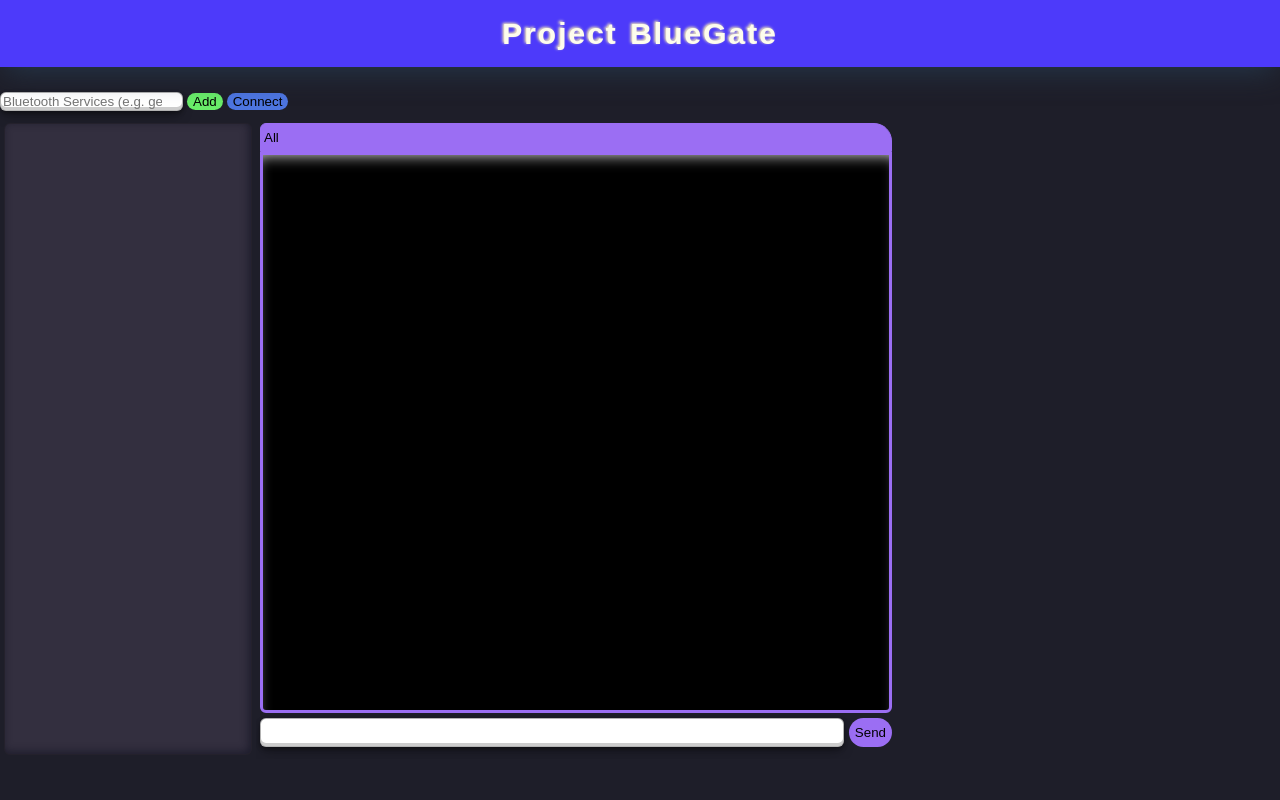
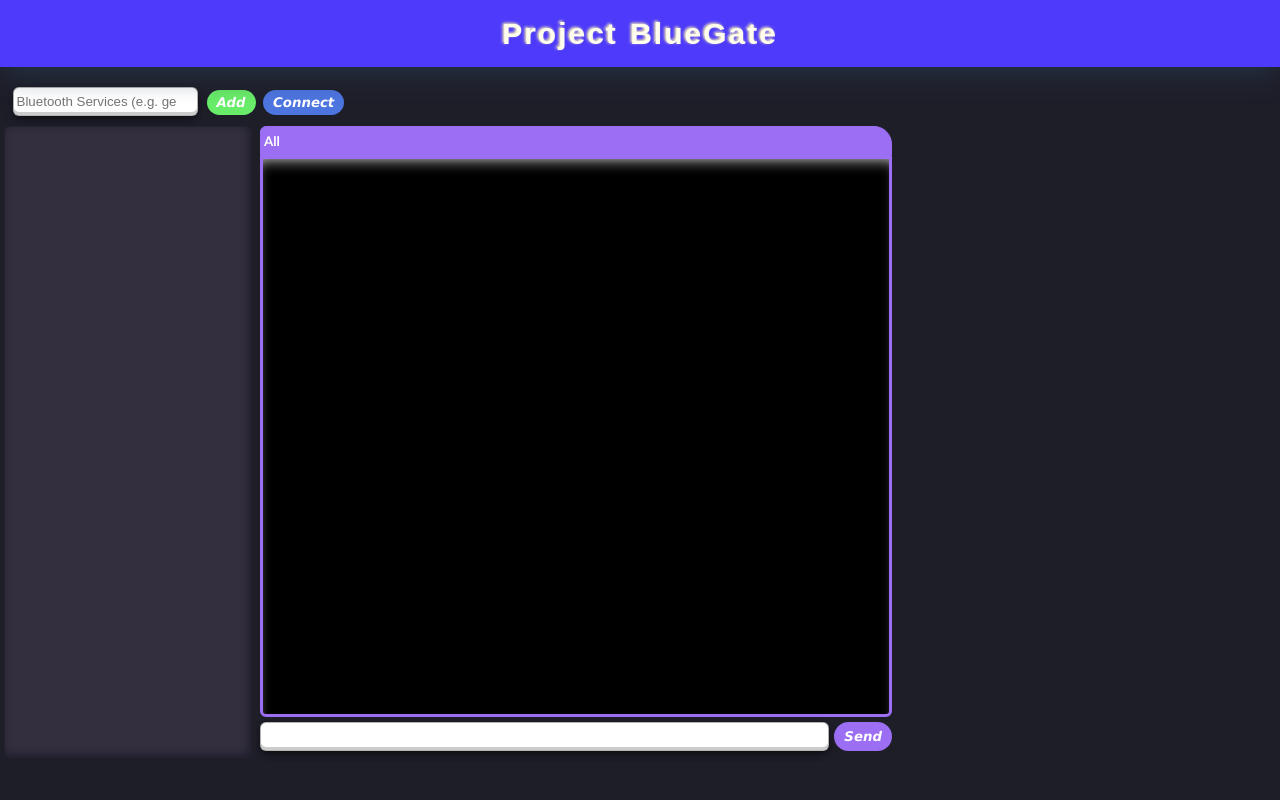
Before and after one commit to an36/Project_BlueGate, a PHP site: page / in a window 1280 px wide. Run offline with PHP 8.4, Linux system fonts and the light colour scheme.

Commit message:
buttons & tabs fonts

```diff
--- a/src/css/main.css
+++ b/src/css/main.css
@@ -67,26 +67,48 @@ body{
 .btn{
     border-radius: 2em;
     box-sizing: border-box;
-    text-decoration:none;
-    /* background-color:#4eb5f1; */
-    text-align:center;
+    vertical-align: middle;
     transition: all 0.2s;
     border: 0;
+    padding: 5px 10px;
+    text-align:center;
+    font-family: Verdana, Geneva, sans-serif;
+    font-size: auto;
+    letter-spacing: 0px;
+    word-spacing: 2px;
+    color: #ffffff;
+    font-weight: 700;
+    text-decoration: none;
+    font-style: italic;
+    font-variant: normal;
+    text-transform: capitalize;
+    line-height: auto;
+    cursor: pointer;
 }
 .btn:hover{
-    background-color:#4095c6;
+    background-color:#fafafa;
 }
 
 #addRmServsbtn{
     background-color:var(--addbtnClr);
+    margin-right: 3.5px;
+}
+#addRmServsbtn:hover{
+    font-size: 0.93em;
 }
 
 #connbtn{
     background-color:var(--connbtnClr);
 }
+#connbtn:hover{
+    font-size: 0.93em;
+}
 
 #sendbtn{
     background-color:var(--allTerminalClr);
+}
+#sendbtn:hover{
+    font-size: 0.93em;
 }
 
 .boxes{
@@ -97,8 +119,19 @@ body{
 }
 
 .opServs{
-    margin-top: 25px;
-    margin-bottom: 8px;
+    /* margin-top: 22px; */
+    /* margin-bottom: 13px; */
+    /* margin-left: 25px; */
+    /* border: 2px solid black; */
+    width: fit-content;
+    padding: 20px 12.5px;
+    padding-bottom: 6px;
+}
+
+#ServsInput{
+    /* background-color:black; */
+    padding: 6px 3px;
+    margin-right: 5px;
 }
 
 .column1{
@@ -173,12 +206,22 @@ body{
     text-overflow: ellipsis;
     text-align: left;
     overflow: hidden;
-    /* border: 1px solid var(--terminal1Clr); */
     padding: 6px 3px;
-    /* background-color: var(--terminal1Clr); */
     border-top-left-radius: 6px;
     border-top-right-radius: 18px;
     cursor: pointer;
+    font-family: "Trebuchet MS", Helvetica, sans-serif;
+    font-size: auto;
+    letter-spacing: 0px;
+    word-spacing: -1.8px;
+    color: #ffffff;
+    font-weight: 700;
+    text-decoration: none solid rgb(68, 68, 68);
+    font-style: normal;
+    font-variant: normal;
+    text-transform: none;
+    line-height: auto;
+
 }
 
 #terminals{
```
